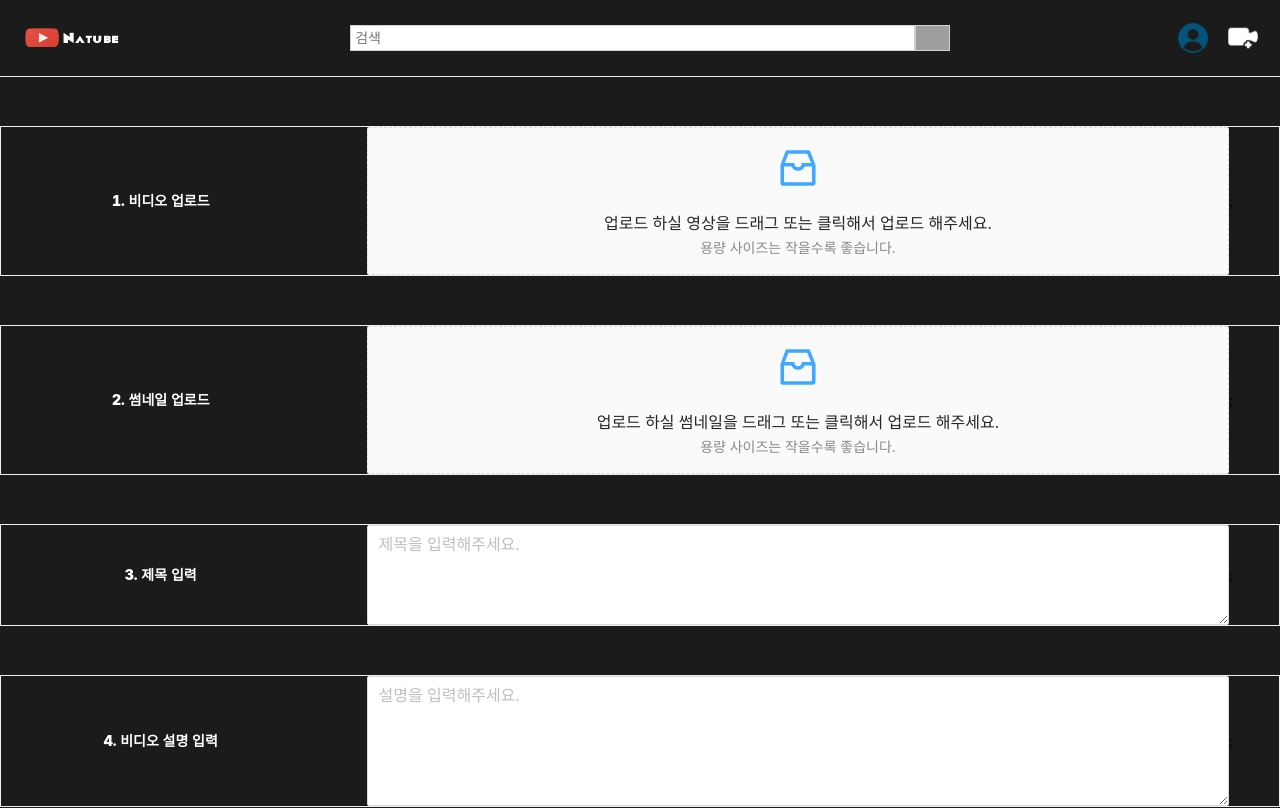
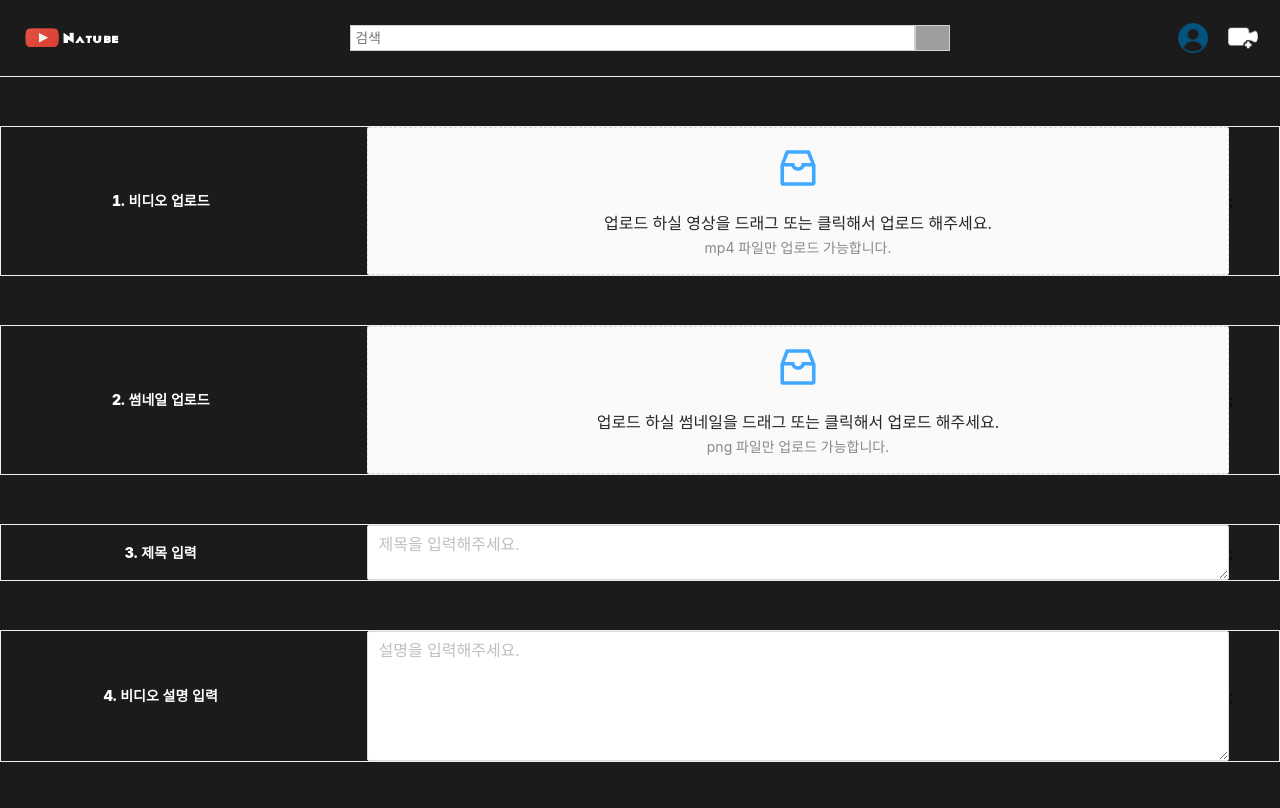
Before and after one commit to BaseOfCoding/natube_frontend_portfolio, a React (Create React App) app: page /videoupload in a window 1280 px wide. Shown: the top 808 px of the page. Built offline with nearby package versions, Linux system fonts and the light colour scheme; grey boxes are pictures that could not be loaded.

Commit message:
heroku 서버 배포 준비 끝

```diff
--- a/package.json
+++ b/package.json
@@ -15,6 +15,7 @@
     "@types/react-router-dom": "^5.1.7",
     "antd": "^4.17.3",
     "axios": "^0.24.0",
+    "dayjs": "^1.10.7",
     "react": "^17.0.2",
     "react-dom": "^17.0.2",
     "react-router-dom": "^5.2.0",
--- a/src/components/props/props.tsx
+++ /dev/null
@@ -1,98 +0,0 @@
-import { InboxOutlined } from "@ant-design/icons";
-import { Divider, message, Upload } from "antd";
-import { API_URL } from "../../utils/values";
-
-// interface
-
-interface IVideoUploadEachDivide {
-  title: string;
-  htmlTag: JSX.Element;
-}
-
-interface IMediaUploadInfo {
-  mediaFile: string;
-  url_folder: string;
-  setState: (str: string) => void;
-  upload_text: string;
-}
-
-interface IVideoInfo {}
-
-// jsx prop
-
-export const VideoUploadEachDivide = ({ title, htmlTag }: IVideoUploadEachDivide) => {
-  const eachTitle = title;
-  const eachHtmlTag = htmlTag;
-
-  return (
-    <>
-      <div className="video-info-group">
-        <div className="video-info-each-title">
-          <span className="contents-span">{eachTitle}</span>
-        </div>
-        <div className="video-info-each-htmlTag">{eachHtmlTag};</div>
-      </div>
-      <Divider />
-    </>
-  );
-};
-
-const { Dragger } = Upload;
-
-export function MediaUploadForm({ mediaFile, url_folder, setState, upload_text }: IMediaUploadInfo) {
-  const props = {
-    name: mediaFile,
-    multiple: false,
-
-    onChange(info: any) {
-      const { status } = info.file;
-
-      if (status === "done") {
-        message.success(`${info.file.name} 파일 업로드 성공!`, 2.0);
-        const response = info.file.response;
-        var fileUrl = mediaFile === "video" ? response.videoUrl : response.thumbnailUrl;
-        console.log(`${API_URL}/${fileUrl}`);
-        setState(`${API_URL}/${fileUrl}`);
-      } else if (status === "error") {
-        message.error(`${info.file.name} 파일 업로드 실패!`, 2.0);
-      }
-    },
-    onDrop(e: any) {
-      console.log("Dropped files", e.dataTransfer.files);
-    },
-  };
-
-  return (
-    <div className="media-dragger">
-      <Dragger maxCount={1} action={`${API_URL}/${url_folder}`} {...props}>
-        <p className="ant-upload-drag-icon">
-          <InboxOutlined />
-        </p>
-        <p className="ant-upload-text">{`업로드 하실 ${upload_text}을 드래그 또는 클릭해서 업로드 해주세요.`}</p>
-        <p className="ant-upload-hint">용량 사이즈는 작을수록 좋습니다.</p>
-      </Dragger>
-    </div>
-  );
-}
-
-export function VideoView() {
-  return (
-    <div className="home-videoView-group">
-      <div className="video-group">
-        <img className="thumbnail-image" src="images/natube_icon.png" alt="X" />
-        <div className="video-media-info-group">
-          <img className="profile-image" src="images/natube_icon.png" alt="X" />
-          <div className="video-info">
-            <span className="video-title">zfsdsadas</span>
-            <span className="video-uploader">정민</span>
-            <div className="video-upload-and-date">
-              <span className="video-upload-view">1.1만회</span>
-              <span style={{ fontSize: 14, fontWeight: 900, color: "gray" }}>﹒</span>
-              <span className="video-upload-date">3일전</span>
-            </div>
-          </div>
-        </div>
-      </div>
-    </div>
-  );
-}
--- a/src/pages/home/home.css
+++ b/src/pages/home/home.css
@@ -53,7 +53,7 @@
 
 .video-group {
   min-width: 20%;
-  margin: 10px 30px;
+  margin: 30px 30px;
   max-width: 260px;
   max-height: 500px;
 }
--- a/src/pages/video_upload/videoUpload.css
+++ b/src/pages/video_upload/videoUpload.css
@@ -48,7 +48,7 @@
 
 #video-title {
   width: 90%;
-  height: 100px;
+  height: 55px;
 }
 
 #video-description {
@@ -80,6 +80,7 @@
     display: flex;
     justify-content: center;
     align-items: center;
+    margin-top: 10px;
     margin-bottom: 10px;
   }
 
--- a/src/pages/video_upload/videoUpload.tsx
+++ b/src/pages/video_upload/videoUpload.tsx
@@ -3,10 +3,11 @@ import "antd/dist/antd.css";
 import { Select, Input, Button, Divider, message } from "antd";
 import { SaveOutlined } from "@ant-design/icons";
 import { useState } from "react";
-import { MediaUploadForm, VideoUploadEachDivide } from "../../components/props/props";
 import { API_URL, tagEngValues, tagValues } from "../../utils/values";
 import axios from "axios";
 import { useHistory } from "react-router";
+import { VideoUploadEachDivide } from "../../props/VideoUploadEachDivide";
+import { MediaUploadForm } from "../../props/MediaUploadForm";
 
 const { Option } = Select;
 
@@ -32,7 +33,6 @@ function VideoUploadPage() {
 
   const uploadConfirm = () => {
     if (video == "" || thumbnail == "" || title == "" || description == "" || tag == "") {
-      console.log(video);
       message.error("빈칸이 있습니다. 빈칸을 입력해주세요.", 1.0);
     } else {
       axios
@@ -42,9 +42,11 @@ function VideoUploadPage() {
           title: title,
           description: description,
           tag: tag,
+          nickname: "익명 사용자",
+          view: 0,
         })
         .then((res) => {
-          console.log(res);
+          message.success("업로드 완료", 3.0);
           history.replace("/");
         })
         .catch((err) => {
@@ -60,12 +62,26 @@ function VideoUploadPage() {
         <Divider />
         <VideoUploadEachDivide
           title="1. 비디오 업로드"
-          htmlTag={<MediaUploadForm mediaFile="video" setState={setVideo} url_folder="videos" upload_text="영상" />}
+          htmlTag={
+            <MediaUploadForm
+              mediaFile="video"
+              setState={setVideo}
+              url_folder="videos"
+              upload_text="영상"
+              type_text="mp4"
+            />
+          }
         />
         <VideoUploadEachDivide
           title="2. 썸네일 업로드"
           htmlTag={
-            <MediaUploadForm mediaFile="image" setState={setThumbnail} url_folder="thumbnails" upload_text="썸네일" />
+            <MediaUploadForm
+              mediaFile="image"
+              setState={setThumbnail}
+              url_folder="thumbnails"
+              upload_text="썸네일"
+              type_text="png"
+            />
           }
         />
         <VideoUploadEachDivide
--- /dev/null
+++ b/src/props/MediaUploadForm.tsx
@@ -0,0 +1,64 @@
+import { InboxOutlined } from "@ant-design/icons";
+import { message, Upload } from "antd";
+import { API_URL } from "../utils/values";
+
+interface IMediaUploadInfo {
+  mediaFile: string;
+  url_folder: string;
+  setState: (str: string) => void;
+  upload_text: string;
+  type_text: string;
+}
+
+const { Dragger } = Upload;
+
+export function MediaUploadForm({ mediaFile, url_folder, setState, upload_text, type_text }: IMediaUploadInfo) {
+  const props = {
+    name: mediaFile,
+    multiple: false,
+
+    onChange(info: any) {
+      const { status } = info.file;
+
+      if (status === "done") {
+        message.success(`${info.file.name} 파일 업로드 성공!`, 2.0);
+        const response = info.file.response;
+        var fileUrl = mediaFile === "video" ? response.videoUrl : response.thumbnailUrl;
+        console.log(`${API_URL}/${fileUrl}`);
+        setState(`${API_URL}/${fileUrl}`);
+      } else if (status === "error") {
+        message.error(`${info.file.name} 파일 업로드 실패!`, 2.0);
+      }
+    },
+    onDrop(e: any) {
+      console.log("Dropped files", e.dataTransfer.files);
+    },
+  };
+
+  return (
+    <div className="media-dragger">
+      <Dragger
+        beforeUpload={(file) => {
+          let typeConfirm = true;
+          if (file.type != "video/mp4" && mediaFile == "video") {
+            message.error("png 파일이 아닌 mp4 파일만 가능합니다.");
+            typeConfirm = false;
+          } else if (file.type != "image/png" && mediaFile == "image") {
+            message.error("mp4 파일이 아닌 png 파일만 가능합니다.");
+            typeConfirm = false;
+          }
+          return typeConfirm ? true : Upload.LIST_IGNORE;
+        }}
+        maxCount={1}
+        action={`${API_URL}/${url_folder}`}
+        {...props}
+      >
+        <p className="ant-upload-drag-icon">
+          <InboxOutlined />
+        </p>
+        <p className="ant-upload-text">{`업로드 하실 ${upload_text}을 드래그 또는 클릭해서 업로드 해주세요.`}</p>
+        <p className="ant-upload-hint">{`${type_text} 파일만 업로드 가능합니다.`}</p>
+      </Dragger>
+    </div>
+  );
+}
--- /dev/null
+++ b/src/props/VideoUploadEachDivide.tsx
@@ -0,0 +1,23 @@
+import { Divider } from "antd";
+
+interface IVideoUploadEachDivide {
+  title: string;
+  htmlTag: JSX.Element;
+}
+
+export const VideoUploadEachDivide = ({ title, htmlTag }: IVideoUploadEachDivide) => {
+  const eachTitle = title;
+  const eachHtmlTag = htmlTag;
+
+  return (
+    <>
+      <div className="video-info-group">
+        <div className="video-info-each-title">
+          <span className="contents-span">{eachTitle}</span>
+        </div>
+        <div className="video-info-each-htmlTag">{eachHtmlTag};</div>
+      </div>
+      <Divider />
+    </>
+  );
+};
--- /dev/null
+++ b/src/props/VideoView.tsx
@@ -0,0 +1,46 @@
+import dayjs from "dayjs";
+import relativeTime from "dayjs/plugin/relativeTime";
+import "dayjs/locale/ko";
+
+dayjs.extend(relativeTime);
+dayjs.locale("ko");
+
+// jsx prop
+
+export function VideoView(props: { data: any }) {
+  const videoData = props.data;
+  return (
+    <div className="video-group">
+      <img className="thumbnail-image" src={videoData.thumbnailUrl} alt="X" />
+      <div className="video-media-info-group">
+        <img className="profile-image" src="images/icons/user_icon.png" alt="X" />
+        <div className="video-info">
+          <span className="video-title">{videoData.title}</span>
+          <span className="video-uploader">{videoData.nickname}</span>
+          <div className="video-upload-and-date">
+            <span className="video-upload-view">{ViewToCalculateString(videoData.view)}</span>
+            <span style={{ fontSize: 14, fontWeight: 900, color: "gray" }}>﹒</span>
+            <span className="video-upload-date">{dayjs(videoData.updatedAt).fromNow()}</span>
+          </div>
+        </div>
+      </div>
+    </div>
+  );
+}
+
+function ViewToCalculateString(view: number): string {
+  let firstDigit: number;
+
+  if (view >= 100000000) {
+    firstDigit = view / 100000000;
+    return `${firstDigit}억 회`;
+  } else if (view >= 10000 && view >= 100000) {
+    firstDigit = view / 10000;
+    return `${firstDigit}만 회`;
+  } else if (view >= 10000 && view < 100000) {
+    firstDigit = view / 10000;
+    return `${firstDigit}만 회`;
+  }
+
+  return `${view}회`;
+}
--- a/src/utils/values.ts
+++ b/src/utils/values.ts
@@ -1,4 +1,5 @@
-export const API_URL = process.env.NODE_ENV == "production" ? "https://test.com" : "http://localhost:8080";
+export const API_URL =
+  process.env.NODE_ENV == "production" ? "https://boc-natube-backend.herokuapp.com" : "http://localhost:8080";
 
 export const tagValues: Array<string> = ["전체", "드라마", "부동산", "주식", "프로그래밍", "요리", "게임", "음악"];
 export const tagEngValues: Array<string> = [
```
Also changed, not shown: src/pages/home/home.tsx (+23 -26 lines), 1 other file (tests, documents, lock files or other folders).
